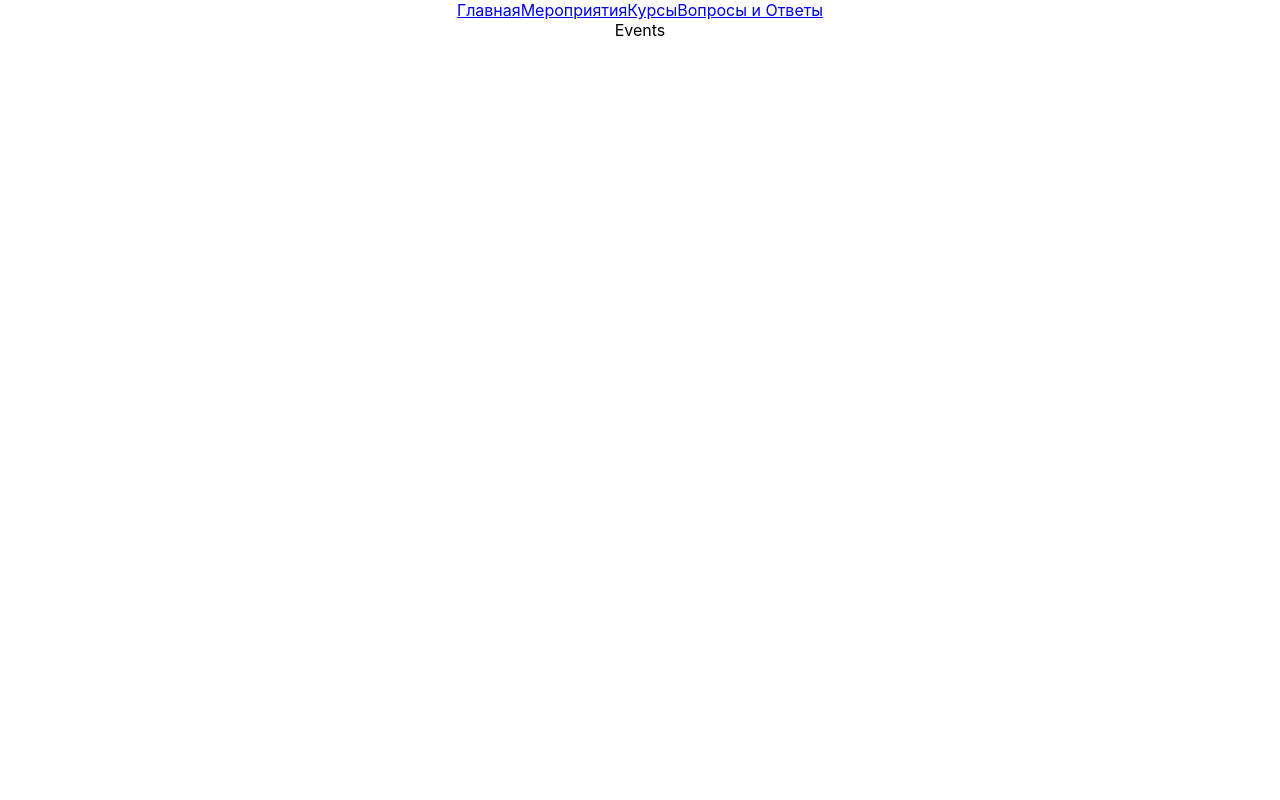
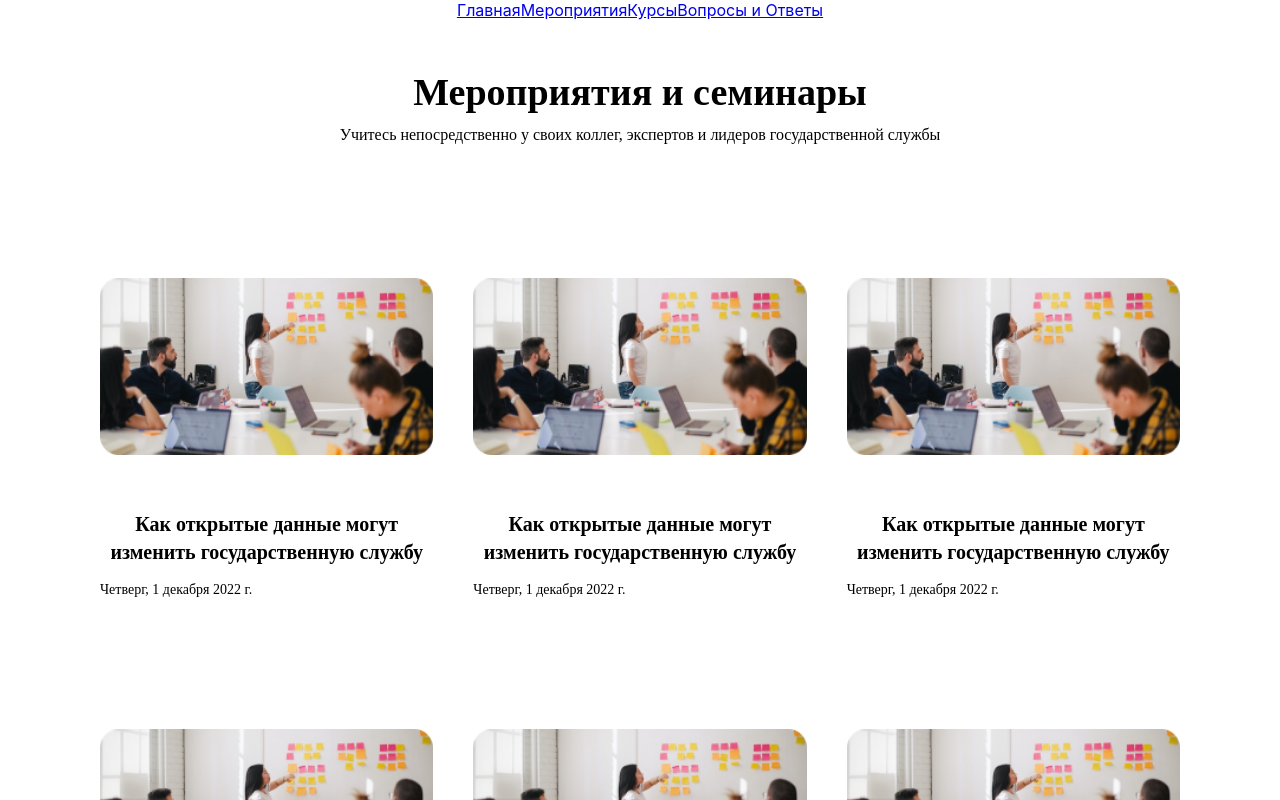
Before and after one commit to 09mazya/AkylUP, a React (Create React App) app: page /events in a window 1280 px wide. Shown: the top 800 px of the page. Built offline with nearby package versions, Linux system fonts and the light colour scheme.

Commit message:
events-grid

```diff
--- /dev/null
+++ b/src/components/EventsComponents/EventsCard.css
@@ -0,0 +1,44 @@
+.wishlist-rus h2{
+    height: 38px;
+    font-family: 'Nunito Sans';
+    font-style: normal;
+    font-weight: 700;
+    font-size: 38px;
+    line-height: 120%;
+    color: #000000;
+    padding: 0%;
+    margin: 0%;
+}
+.wishlist-rus p{
+    font-family: 'Nunito Sans';
+font-style: normal;
+font-weight: 400;
+font-size: 16px;
+line-height: 140%;
+}
+.wishlist-card {
+    border-radius: 8px;
+    cursor: pointer;
+}
+.wishlist-card b{
+    text-align: left;
+    font-family: 'Nunito Sans';
+    font-style: normal;
+    font-weight: 700;
+    font-size: 20px;
+    line-height: 140%;
+    margin: 0%;
+}
+.wichlist-p{
+    text-align: left;
+    font-family: 'Nunito Sans';
+    font-style: normal;
+    font-weight: 400;
+    font-size: 14px;
+    line-height: 140%;
+}
+.wishlist-product {
+    width: 100%;
+    height: 35vh;
+    object-fit: contain;
+}
--- /dev/null
+++ b/src/components/EventsComponents/EventsCard.jsx
@@ -0,0 +1,20 @@
+import React from "react";
+import card from "../../image/image.png";
+import "./EventsCard.css";
+
+const EventsCard = () => {
+	return (
+		<div className="wishlist-card">
+			<img
+				className="wishlist-product"
+				// onClick={showModal}
+				src={card}
+				alt=""
+			/>
+			<b>Как открытые данные могут изменить государственную службу</b>
+			<p className="wichlist-p">Четверг, 1 декабря 2022 г.</p>
+		</div>
+	);
+};
+
+export default EventsCard;
--- /dev/null
+++ b/src/pages/Event/Events.css
@@ -0,0 +1,56 @@
+
+.wish {
+    margin: 0px 100px;
+    padding-top: 50px;
+}
+.wishlist {
+    display: grid;
+    grid-template-columns: repeat(3, 1fr);
+    justify-content: center;
+    gap: 60px 40px;
+    padding-top: 8vh;
+}
+.wishlist-rus h2{
+    height: 38px;
+    font-family: 'Nunito Sans';
+    font-style: normal;
+    font-weight: 700;
+    font-size: 38px;
+    line-height: 120%;
+    color: #000000;
+    padding: 0%;
+    margin: 0%;
+}
+.wishlist-rus p{
+    font-family: 'Nunito Sans';
+font-style: normal;
+font-weight: 400;
+font-size: 16px;
+line-height: 140%;
+}
+.wishlist-card {
+    border-radius: 8px;
+    cursor: pointer;
+}
+.wishlist-card b{
+    text-align: left;
+    font-family: 'Nunito Sans';
+    font-style: normal;
+    font-weight: 700;
+    font-size: 20px;
+    line-height: 140%;
+    margin: 0%;
+}
+.wichlist-p{
+    text-align: left;
+    font-family: 'Nunito Sans';
+    font-style: normal;
+    font-weight: 400;
+    font-size: 14px;
+    line-height: 140%;
+}
+.wishlist-product {
+    width: 100%;
+    height: 35vh;
+    object-fit: contain;
+}
--- a/src/pages/Event/Events.jsx
+++ b/src/pages/Event/Events.jsx
@@ -1,9 +1,34 @@
-import React from 'react'
+import React from "react";
+import EventsCard from "../../components/EventsComponents/EventsCard";
+import "./Events.css";
 
 function Events() {
-  return (
-    <div>Events</div>
-  )
+	return (
+		<div className="wish" id="wishlist">
+			<div className="wishlist-rus">
+				<h2>Мероприятия и семинары</h2>
+				<p>
+					Учитесь непосредственно у своих коллег, экспертов и лидеров
+					государственной службы
+				</p>
+			</div>
+			<div className="wishlist">
+				<EventsCard />
+				<EventsCard />
+				<EventsCard />
+			</div>
+      <div className="wishlist">
+				<EventsCard />
+				<EventsCard />
+				<EventsCard />
+			</div>
+      <div className="wishlist">
+				<EventsCard />
+				<EventsCard />
+				<EventsCard />
+			</div>
+		</div>
+	);
 }
 
-export default Events
+export default Events;
```
Also changed, not shown: image@2x.png (added), src/image/image.png (added).
